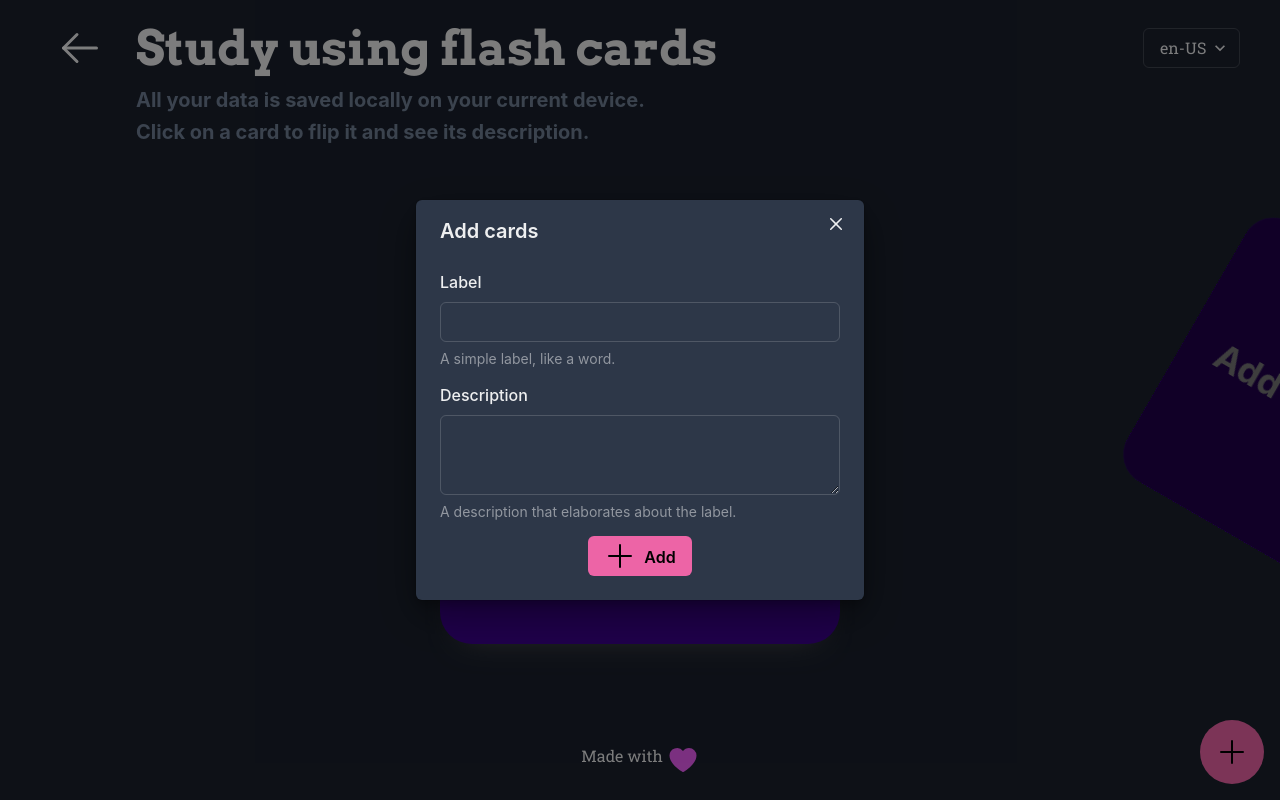
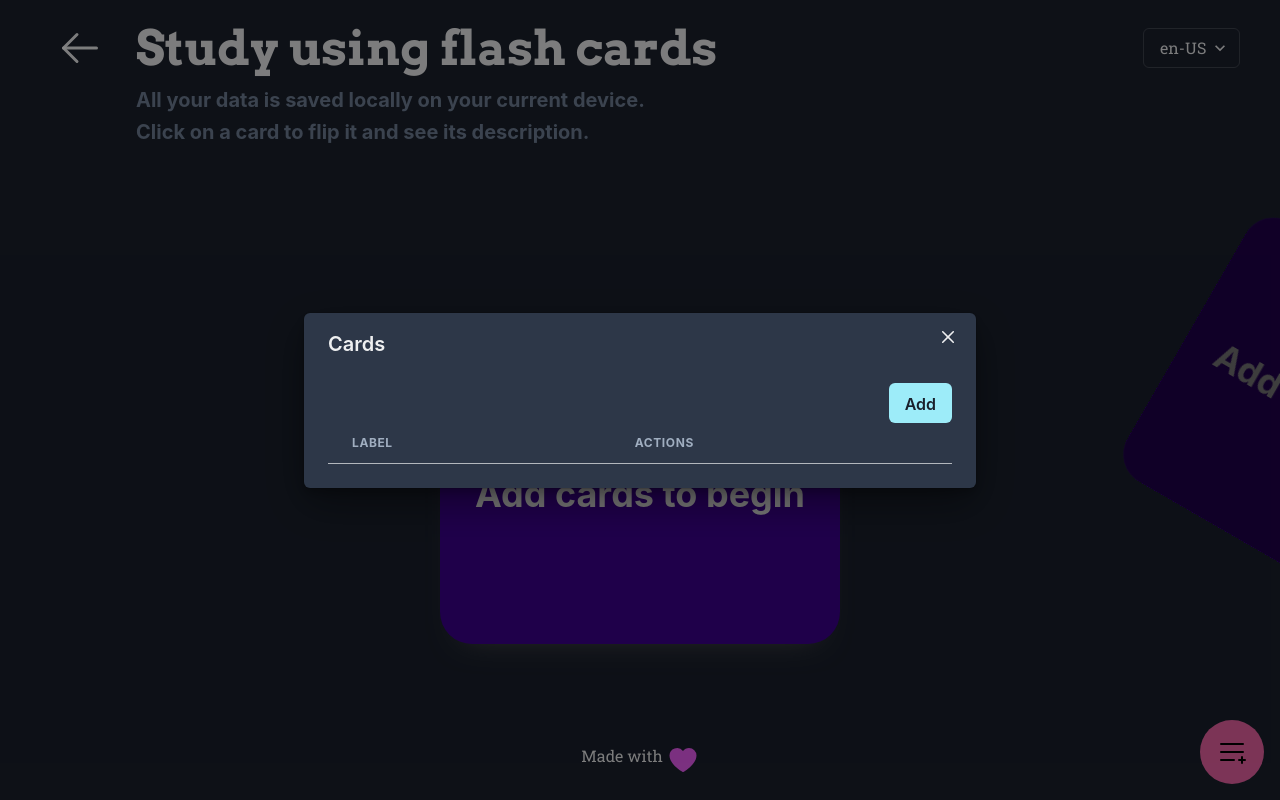
Before and after one commit to Shoonkey/portfolio-v1, a Next.js app: page /flash-card-app in a window 1280 px wide. Both pictures are taken after a click on the button 1232 px from the left and 752 px from the top of the page. Built offline with nearby package versions, Linux system fonts and the light colour scheme; a web font is replaced by a local one.

Commit message:
feat(flash-cards): now existing cards can be edited

```diff
--- a/src/i18n/en-US/flash-cards.json
+++ b/src/i18n/en-US/flash-cards.json
@@ -14,9 +14,14 @@
         "description": "Add at least 5 cards to begin studying"
       }
     },
-    "addCardsDialog": {
-      "title": "Add cards",
+    "cardDialog": {
+      "title": {
+        "new": "Add card",
+        "edit": "Edit card",
+        "view": "View card"
+      },
       "addButton": "Add",
+      "editButton": "Update",
       "form": {
         "label": {
           "title": "Label",
@@ -29,6 +34,20 @@
           "errorMessage": "You must define a description."
         }
       }
+    },
+    "cardTableDialog": {
+      "title": "Cards",
+      "addButton": "Add",
+      "table": {
+        "label": "Label",
+        "actions": "Actions"
+      }
+    },
+    "deleteDialog": {
+      "title": "Delete",
+      "header": "Are you sure you want to delete this card?",
+      "yesButton": "Yes, delete it",
+      "noButton": "No, nevermind"
     }
   }
 }
--- a/src/i18n/pt-BR/flash-cards.json
+++ b/src/i18n/pt-BR/flash-cards.json
@@ -14,9 +14,14 @@
         "description": "Adicione pelo menos 5 cards para começar a estudar"
       }
     },
-    "addCardsDialog": {
-      "title": "Adicionar cards",
+    "cardDialog": {
+      "title": {
+        "new": "Adicionar card",
+        "edit": "Editar card",
+        "view": "Ver card"
+      },
       "addButton": "Adicionar",
+      "editButton": "Atualizar",
       "form": {
         "label": {
           "title": "Rótulo",
@@ -29,6 +34,20 @@
           "errorMessage": "É necessário definir uma descrição."
         }
       }
+    },
+    "cardTableDialog": {
+      "title": "Cards",
+      "addButton": "Adicionar",
+      "table": {
+        "label": "Rótulo",
+        "actions": "Ações"
+      }
+    },
+    "deleteDialog": {
+      "title": "Deletar",
+      "header": "Tem certeza que quer deletar esse card?",
+      "yesButton": "Sim, pode deletar",
+      "noButton": "Não, deixa pra lá"
     }
   }
 }
--- a/src/projects/flash-card-app/components/AddCardsDialog.tsx
+++ b/src/projects/flash-card-app/components/CardDialog.tsx
@@ -15,23 +15,24 @@ import {
   Text,
   Textarea,
 } from "@chakra-ui/react";
-import { Plus } from "phosphor-react";
-import { FormEvent, useState } from "react";
+import { PencilSimple, Plus } from "phosphor-react";
+import { FormEvent, useEffect, useState } from "react";
 
 import useI18N from "../../portfolio/hooks/useI18N";
-import { saveCard } from "../util/card";
-
-interface AddCardsDialogProps {
-  open: boolean;
-  onClose: () => void;
-}
+import CardDialogData from "../shared/CardDialogData";
+import { saveCard, updateCard } from "../util/card";
 
 interface FormInput {
   label: string;
   description: string;
 }
 
-function AddCardsDialog({ open, onClose }: AddCardsDialogProps) {
+function CardDialog({
+  open,
+  onClose,
+  mode,
+  prefillCard,
+}: CardDialogData & { onClose: () => void }) {
   const i18n = useI18N("flash-cards");
 
   const [data, setData] = useState<FormInput>({
@@ -41,22 +42,35 @@ function AddCardsDialog({ open, onClose }: AddCardsDialogProps) {
 
   const [errors, setErrors] = useState<Partial<FormInput>>({});
 
+  useEffect(() => {
+    if (!prefillCard) setData({ label: "", description: "" });
+    else
+      setData({
+        label: prefillCard.frontText,
+        description: prefillCard.backText,
+      });
+  }, [prefillCard]);
+
   const handleSubmit = (e: FormEvent) => {
     e.preventDefault();
 
     const errors: Partial<FormInput> = {};
 
-    if (!data.label)
-      errors.label = i18n.content.addCardsDialog.form.label.error;
+    if (!data.label) errors.label = i18n.content.cardDialog.form.label.error;
     if (!data.description)
-      errors.description = i18n.content.addCardsDialog.form.description.error;
+      errors.description = i18n.content.cardDialog.form.description.error;
 
     if (Object.keys(errors).length > 0) {
       setErrors(errors);
       return;
     }
 
+    if (prefillCard) {
+      updateCard(prefillCard.id, data.label, data.description);
+    } else {
       saveCard(data.label, data.description);
+    }
+
     setErrors({});
     setData({ label: "", description: "" });
   };
@@ -72,14 +86,13 @@ function AddCardsDialog({ open, onClose }: AddCardsDialogProps) {
       <ModalOverlay />
       <ModalContent>
         <ModalCloseButton />
-        <ModalHeader>{i18n.content.addCardsDialog.title}</ModalHeader>
+        <ModalHeader>{i18n.content.cardDialog.title[mode]}</ModalHeader>
         <ModalBody mb={4}>
           <Flex flexDir="column" gap={4} as="form" onSubmit={handleSubmit}>
             <FormControl isInvalid={!!errors.label}>
-              <FormLabel>
-                {i18n.content.addCardsDialog.form.label.title}
-              </FormLabel>
+              <FormLabel>{i18n.content.cardDialog.form.label.title}</FormLabel>
               <Input
+                disabled={mode === "view"}
                 value={data.label}
                 onChange={(e) => setData({ ...data, label: e.target.value })}
               />
@@ -87,15 +100,16 @@ function AddCardsDialog({ open, onClose }: AddCardsDialogProps) {
                 <FormErrorMessage>{errors.label}</FormErrorMessage>
               ) : (
                 <FormHelperText>
-                  {i18n.content.addCardsDialog.form.label.helperText}
+                  {i18n.content.cardDialog.form.label.helperText}
                 </FormHelperText>
               )}
             </FormControl>
             <FormControl isInvalid={!!errors.description}>
               <FormLabel>
-                {i18n.content.addCardsDialog.form.description.title}
+                {i18n.content.cardDialog.form.description.title}
               </FormLabel>
               <Textarea
+                disabled={mode === "view"}
                 value={data.description}
                 onChange={(e) =>
                   setData({ ...data, description: e.target.value })
@@ -105,22 +119,31 @@ function AddCardsDialog({ open, onClose }: AddCardsDialogProps) {
                 <FormErrorMessage>{errors.description}</FormErrorMessage>
               ) : (
                 <FormHelperText>
-                  {i18n.content.addCardsDialog.form.description.helperText}
+                  {i18n.content.cardDialog.form.description.helperText}
                 </FormHelperText>
               )}
             </FormControl>
+            {mode !== "view" && (
               <Button
                 type="submit"
                 alignSelf="center"
-              leftIcon={<Plus size={32} />}
+                leftIcon={
+                  mode === "new" ? (
+                    <Plus size={32} />
+                  ) : (
+                    <PencilSimple size={32} />
+                  )
+                }
                 color="black"
                 bg="pink.400"
                 _hover={{ bg: "pink.500" }}
               >
                 <Text as="span" pt={1}>
-                {i18n.content.addCardsDialog.addButton}
+                  {mode === "new" && i18n.content.cardDialog.addButton}
+                  {mode === "edit" && i18n.content.cardDialog.editButton}
                 </Text>
               </Button>
+            )}
           </Flex>
         </ModalBody>
       </ModalContent>
@@ -128,4 +151,4 @@ function AddCardsDialog({ open, onClose }: AddCardsDialogProps) {
   );
 }
 
-export default AddCardsDialog;
+export default CardDialog;
--- a/src/projects/flash-card-app/components/AddCardsButton.tsx
+++ b/src/projects/flash-card-app/components/CardTableButton.tsx
@@ -1,13 +1,13 @@
 import { Button, Tooltip } from "@chakra-ui/react";
-import { Plus } from "phosphor-react";
+import { ListPlus } from "phosphor-react";
 
-interface AddCardButtonProps {
+interface EditCardsButtonProps {
   onClick: () => void;
 }
 
-function AddCardsButton({ onClick }: AddCardButtonProps) {
+function CardTableButton({ onClick }: EditCardsButtonProps) {
   return (
-    <Tooltip placement="left" label="Add cards">
+    <Tooltip placement="left" label="Edit cards">
       <Button
         position="absolute"
         bottom={4}
@@ -21,9 +21,9 @@ function AddCardsButton({ onClick }: AddCardButtonProps) {
         aria-label="Add cards"
         onClick={onClick}
       >
-        <Plus size={32} />
+        <ListPlus size={32} />
       </Button>
     </Tooltip>
   );
 }
-export default AddCardsButton;
+export default CardTableButton;
--- /dev/null
+++ b/src/projects/flash-card-app/components/CardTableDialog.tsx
@@ -0,0 +1,164 @@
+import {
+  Button,
+  IconButton,
+  Modal,
+  ModalBody,
+  ModalCloseButton,
+  ModalContent,
+  ModalHeader,
+  ModalOverlay,
+  Table,
+  TableContainer,
+  Tbody,
+  Td,
+  Text,
+  Th,
+  Thead,
+  Tooltip,
+  Tr,
+} from "@chakra-ui/react";
+import { Info, PencilSimple, TrashSimple } from "phosphor-react";
+import { useState } from "react";
+
+import useI18N from "../../portfolio/hooks/useI18N";
+import CardData from "../shared/CardData";
+import CardDialogData from "../shared/CardDialogData";
+import { getCards } from "../util/card";
+import CardDialog from "./CardDialog";
+import DeleteCardDialog from "./DeleteCardDialog";
+
+interface EditCardsDialogProps {
+  open: boolean;
+  onClose: () => void;
+}
+
+function CardTableDialog({ open, onClose }: EditCardsDialogProps) {
+  const i18n = useI18N("flash-cards");
+
+  const [cardDialogData, setCardDialogData] = useState<CardDialogData>({
+    open: false,
+    mode: "view",
+  });
+
+  const [deleteCardDialogData, setDeleteCardDialogData] = useState<{
+    open: boolean;
+    cardId: string | null;
+  }>({
+    open: false,
+    cardId: null,
+  });
+
+  return (
+    <>
+      <CardDialog
+        open={cardDialogData.open}
+        mode={cardDialogData.mode}
+        prefillCard={cardDialogData.prefillCard}
+        onClose={() => setCardDialogData({ ...cardDialogData, open: false })}
+      />
+      <DeleteCardDialog
+        open={deleteCardDialogData.open}
+        onClose={() => setDeleteCardDialogData({ open: false, cardId: null })}
+        cardId={deleteCardDialogData.cardId}
+      />
+      <Modal
+        isOpen={open}
+        onClose={onClose}
+        closeOnOverlayClick
+        closeOnEsc
+        isCentered
+        size="2xl"
+      >
+        <ModalOverlay />
+        <ModalContent maxH="80vh" overflowY="auto">
+          <ModalCloseButton />
+          <ModalHeader>{i18n.content.cardTableDialog.title}</ModalHeader>
+          <ModalBody mb={4} display="flex" flexDir="column">
+            <Button
+              alignSelf="end"
+              colorScheme="cyan"
+              onClick={() =>
+                setCardDialogData({
+                  mode: "new",
+                  open: true,
+                })
+              }
+            >
+              <Text as="span" pt={1}>
+                {i18n.content.cardTableDialog.addButton}
+              </Text>
+            </Button>
+            <TableContainer>
+              <Table variant="simple" colorScheme="whiteAlpha">
+                <Thead>
+                  <Tr>
+                    <Th>{i18n.content.cardTableDialog.table.label}</Th>
+                    <Th>{i18n.content.cardTableDialog.table.actions}</Th>
+                  </Tr>
+                </Thead>
+                <Tbody>
+                  {getCards().map((card) => (
+                    <Tr key={card.id}>
+                      <Td>{card.frontText}</Td>
+                      <Td display="flex" gap={2}>
+                        <Tooltip label={i18n.content.cardDialog.title.view}>
+                          <IconButton
+                            color="purple.400"
+                            variant="transparent"
+                            aria-label={i18n.content.cardDialog.title.view}
+                            onClick={() =>
+                              setCardDialogData({
+                                open: true,
+                                mode: "view",
+                                prefillCard: card as CardData,
+                              })
+                            }
+                          >
+                            <Info size={32} />
+                          </IconButton>
+                        </Tooltip>
+                        <Tooltip label={i18n.content.cardDialog.title.edit}>
+                          <IconButton
+                            color="pink.400"
+                            variant="transparent"
+                            aria-label={i18n.content.cardDialog.title.edit}
+                            onClick={() =>
+                              setCardDialogData({
+                                open: true,
+                                mode: "edit",
+                                prefillCard: card,
+                              })
+                            }
+                          >
+                            <PencilSimple size={32} />
+                          </IconButton>
+                        </Tooltip>
+                        <Tooltip label={i18n.content.deleteDialog.title}>
+                          <IconButton
+                            color="red.400"
+                            variant="transparent"
+                            aria-label={i18n.content.deleteDialog.title}
+                            onClick={() =>
+                              setDeleteCardDialogData({
+                                open: true,
+                                cardId: card.id,
+                              })
+                            }
+                          >
+                            <TrashSimple size={32} />
+                          </IconButton>
+                        </Tooltip>
+                      </Td>
+                    </Tr>
+                  ))}
+                </Tbody>
+              </Table>
+            </TableContainer>
+          </ModalBody>
+        </ModalContent>
+      </Modal>
+    </>
+  );
+}
+
+export default CardTableDialog;
--- /dev/null
+++ b/src/projects/flash-card-app/components/DeleteCardDialog.tsx
@@ -0,0 +1,57 @@
+import {
+  Button,
+  ButtonGroup,
+  Heading,
+  Modal,
+  ModalBody,
+  ModalCloseButton,
+  ModalContent,
+  ModalHeader,
+  ModalOverlay,
+} from "@chakra-ui/react";
+import useI18N from "../../portfolio/hooks/useI18N";
+import { deleteCard } from "../util/card";
+
+interface DeleteCardDialogProps {
+  open: boolean;
+  onClose: () => void;
+  cardId: string | null;
+}
+
+function DeleteCardDialog({ open, onClose, cardId }: DeleteCardDialogProps) {
+  const i18n = useI18N("flash-cards");
+
+  if (!cardId) return null;
+
+  return (
+    <Modal isOpen={open} onClose={onClose} isCentered size="xl">
+      <ModalOverlay />
+      <ModalContent>
+        <ModalCloseButton />
+        <ModalHeader>
+          <Heading as="h1" size="md">
+            {i18n.content.deleteDialog.header}
+          </Heading>
+        </ModalHeader>
+        <ModalBody display="flex" flexDir="column" gap={4}>
+          <ButtonGroup alignSelf="center" mb={4}>
+            <Button
+              onClick={() => {
+                deleteCard(cardId);
+                onClose();
+              }}
+              colorScheme="red"
+            >
+              {i18n.content.deleteDialog.yesButton}
+            </Button>
+            <Button onClick={onClose}>
+              {i18n.content.deleteDialog.noButton}
+            </Button>
+          </ButtonGroup>
+        </ModalBody>
+      </ModalContent>
+    </Modal>
+  );
+}
+
+export default DeleteCardDialog;
--- a/src/projects/flash-card-app/index.tsx
+++ b/src/projects/flash-card-app/index.tsx
@@ -7,8 +7,8 @@ import useI18N from "../portfolio/hooks/useI18N";
 import CardData from "./shared/CardData";
 import ViewStage from "./shared/ViewStage";
 
-import AddCardsButton from "./components/AddCardsButton";
-import AddCardsDialog from "./components/AddCardsDialog";
+import CardTableButton from "./components/CardTableButton";
+import CardTableDialog from "./components/CardTableDialog";
 import FlashCard from "./components/FlashCard";
 import { drawFirstDeck } from "./util/card";
 import {
@@ -26,7 +26,7 @@ interface AppMetadata {
 function FlashCardApp() {
   const i18n = useI18N("flash-cards");
 
-  const [addCardsDialogOpen, setAddCardsDialogOpen] = useState(false);
+  const [cardTableDialogOpen, setCardTableDialogOpen] = useState(false);
   const [loading, setLoading] = useState(true);
 
   const [metadata, setMetadata] = useState<AppMetadata>({
@@ -62,16 +62,16 @@ function FlashCardApp() {
       title="home"
       containerProps={{ overflowX: "hidden" }}
     >
-      <AddCardsButton onClick={() => setAddCardsDialogOpen(true)} />
-      <AddCardsDialog
-        open={addCardsDialogOpen}
+      <CardTableButton onClick={() => setCardTableDialogOpen(true)} />
+      <CardTableDialog
+        open={cardTableDialogOpen}
         onClose={() => {
           const deck = drawFirstDeck();
 
           if (!metadata.playable && deck.length > 0)
             setMetadata({ ...metadata, playable: true, cards: deck });
 
-          setAddCardsDialogOpen(false);
+          setCardTableDialogOpen(false);
         }}
       />
       <Heading
--- /dev/null
+++ b/src/projects/flash-card-app/shared/CardDialogData.ts
@@ -0,0 +1,7 @@
+import CardData from "./CardData";
+
+export default interface CardDialogData {
+  open: boolean;
+  mode: "new" | "view" | "edit";
+  prefillCard?: CardData;
+}
--- a/src/projects/flash-card-app/util/card.ts
+++ b/src/projects/flash-card-app/util/card.ts
@@ -2,20 +2,20 @@ import { v4 as uuidv4 } from "uuid";
 
 import CardData from "../shared/CardData";
 
-function getCards(): CardData[] {
+export function getCards(): CardData[] {
   try {
     const cards = JSON.parse(localStorage.getItem("cards") || "[]");
     return cards;
   } catch (e) {
-    return []
+    return [];
   }
 }
 
 export function getNewCardIndex(availableIndices: number[]): number | null {
-  if (availableIndices.length === 0)
-    return null;
+  if (availableIndices.length === 0) return null;
 
-  const randomIndex = availableIndices[Math.floor(Math.random() * availableIndices.length)];
+  const randomIndex =
+    availableIndices[Math.floor(Math.random() * availableIndices.length)];
   return randomIndex;
 }
 
@@ -25,11 +25,32 @@ export function saveCard(label: string, description: string) {
   localStorage.setItem("cards", JSON.stringify(cards));
 }
 
+export function updateCard(id: string, label: string, description: string) {
+  const cards = getCards();
+
+  for (let i = 0; i < cards.length; i++) {
+    if (cards[i].id === id)
+      cards.splice(i, 1, {
+        ...cards[i],
+        frontText: label,
+        backText: description,
+      });
+  }
+
+  localStorage.setItem("cards", JSON.stringify(cards));
+}
+
+export function deleteCard(id: string) {
+  const cards = getCards();
+  const cardIndex = cards.findIndex((card) => card.id === id);
+  cards.splice(cardIndex, 1);
+  localStorage.setItem("cards", JSON.stringify(cards));
+}
+
 export function drawFirstDeck(): CardData[] {
   const cards = getCards();
 
-  if (cards.length < 5)
-    return [];
+  if (cards.length < 5) return [];
 
   const selectedCards: CardData[] = [];
   const availableIndices = cards.map((_, index) => index);
@@ -37,7 +58,10 @@ export function drawFirstDeck(): CardData[] {
   for (let i = 0; i < 5; i++) {
     const cardIndex = getNewCardIndex(availableIndices) as number;
     selectedCards.push(cards[cardIndex]);
-    availableIndices.splice(availableIndices.findIndex(index => index === cardIndex), 1);
+    availableIndices.splice(
+      availableIndices.findIndex((index) => index === cardIndex),
+      1
+    );
   }
 
   return selectedCards;
@@ -48,8 +72,7 @@ export function drawNextCard({ blacklist }: { blacklist: string[] }): CardData {
   const cards = getCards();
 
   for (let i = 0; i < cards.length; i++)
-    if (!blacklist.includes(cards[i].id))
-      availableIndices.push(i);
+    if (!blacklist.includes(cards[i].id)) availableIndices.push(i);
 
   const randomIndex = getNewCardIndex(availableIndices) as number;
   return cards[randomIndex];
```
Also changed, not shown: src/projects/flash-card-app/README.md. Lines whose indentation alone changed are shown as unchanged.
